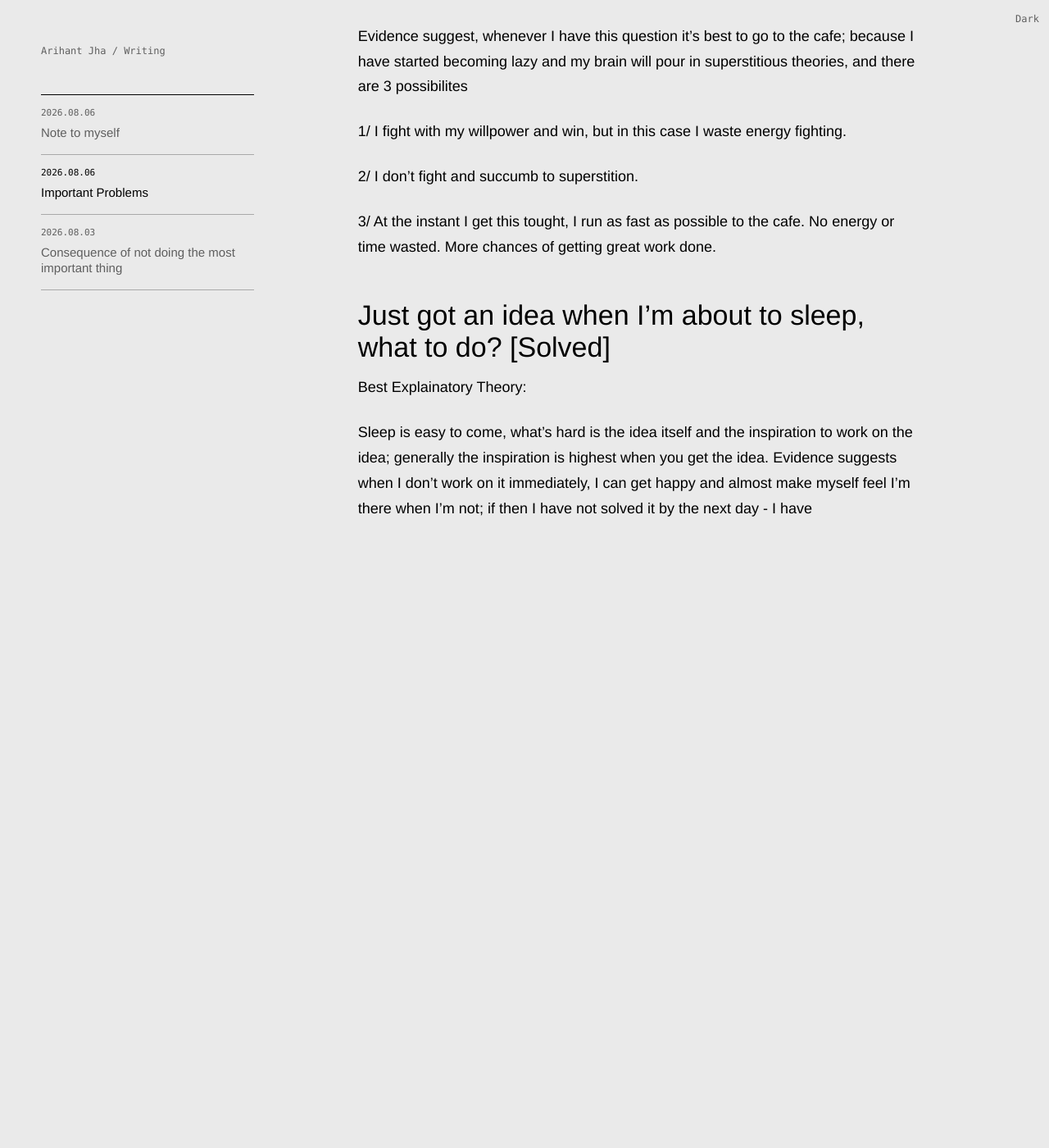
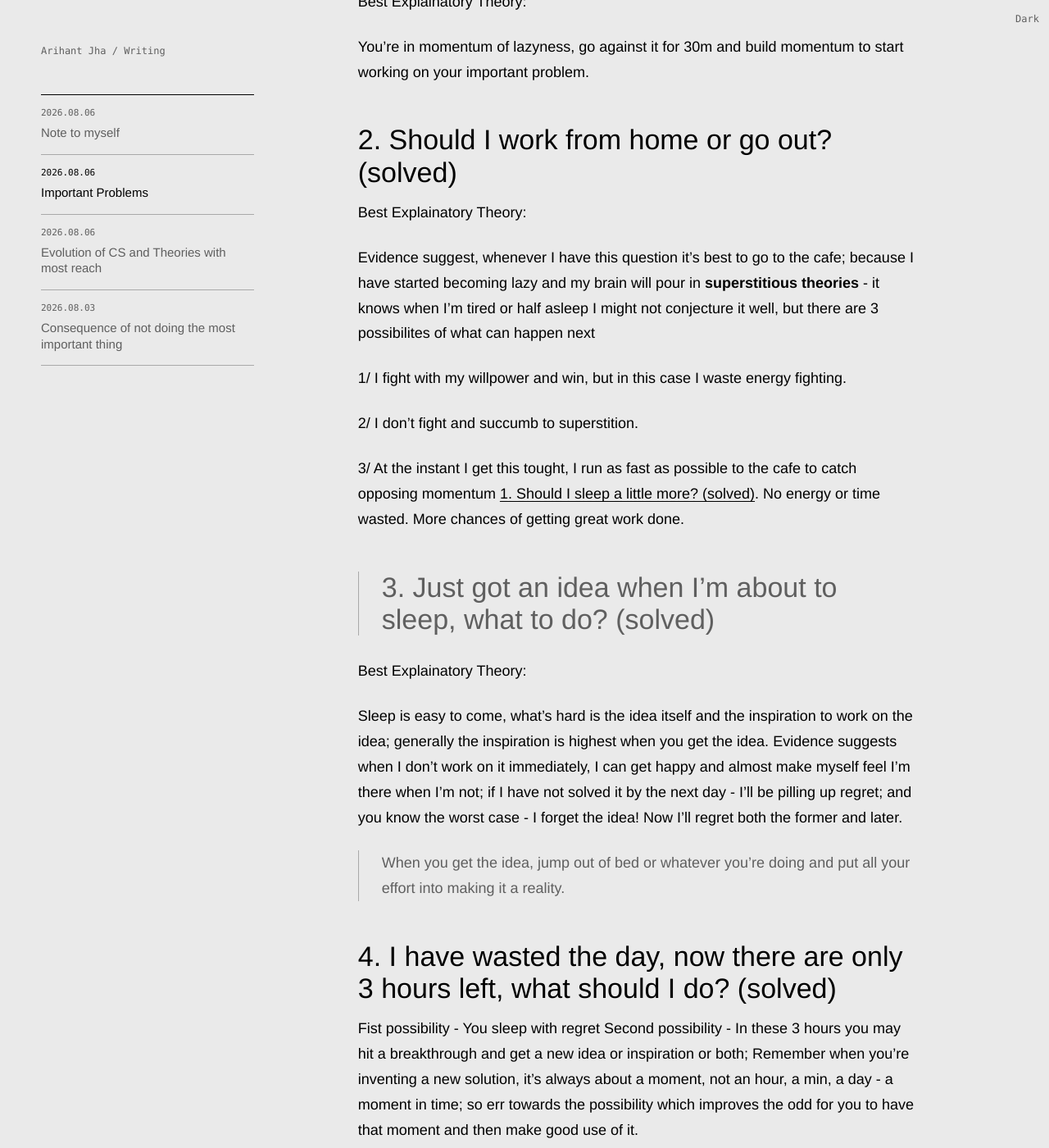
Before and after one commit to arihant-jha/arihant-jha.github.io, a Jekyll site: the page built from _posts/2026-08-06-important-problems.md, in a window 1280 px wide and 1400 px high, scrolled down 1463 px. Shown: the whole window at 82% size. Built offline with Jekyll 4.4.1, drawn with Linux system fonts in a browser that asks for light colours; before the commit the page ends 2243 px from its top, so only the background shows below that; some of the changed text lies outside the part shown.

```diff
--- a/_posts/2026-08-06-important-problems.md
+++ b/_posts/2026-08-06-important-problems.md
@@ -7,6 +7,14 @@ custom-width: 73
 ---
 # Contents
 
+1. [Glossary](#glossary)
+1. [Problems](#problems)
+    1. [1. Should I sleep a little more? (solved)](#1-should-i-sleep-a-little-more-solved)
+    1. [2. Should I work from home or go out? (solved)](#2-should-i-work-from-home-or-go-out-solved)
+    1. [3. Just got an idea when I'm about to sleep, what to do? (solved)](#3-just-got-an-idea-when-im-about-to-sleep-what-to-do-solved)
+    1. [4. I have wasted the day, now there are only 3 hours left, what should I do? (solved)](#4-i-have-wasted-the-day-now-there-are-only-3-hours-left-what-should-i-do-solved)
+    1. [5. I wasted the morning/afternoon](#5-i-wasted-the-morningafternoon)
+
 ---
 # Glossary
 
@@ -15,9 +23,9 @@ custom-width: 73
 ---
 # Problems
 
-Problems are arranged by their impact on my current life
+Problems are arranged in an axiomatic manner by their impact on my current life.
 
-## Wake up problem [Solved]
+## 1. Should I sleep a little more? (solved)
 
 It's hard to wake up, brain sometimes give reasons to not, eyes don't open up, I'm sore from last day's 10k, sleep a little more - it's still early.
 
@@ -28,20 +36,40 @@ Best Explainatory Theory:
 
 You're in momentum of lazyness, go against it for 30m and build momentum to start working on your important problem.
 
-## Should I work from home or go to cafe [Solved]
+## 2. Should I work from home or go out? (solved)
 
 Best Explainatory Theory:
 
-Evidence suggest, whenever I have this question it's best to go to the cafe; because I have started becoming lazy and my brain will pour in superstitious theories, and there are 3 possibilites
+Evidence suggest, whenever I have this question it's best to go to the cafe; because I have started becoming lazy and my brain will pour in **superstitious theories** - it knows when I'm tired or half asleep I might not conjecture it well, but there are 3 possibilites of what can happen next
 
 1/ I fight with my willpower and win, but in this case I waste energy fighting.
 
 2/ I don't fight and succumb to superstition.
 
-3/ At the instant I get this tought, I run as fast as possible to the cafe. No energy or time wasted. More chances of getting great work done.
+3/ At the instant I get this tought, I run as fast as possible to the cafe to catch opposing momentum [1. Should I sleep a little more? (solved)](#1-should-i-sleep-a-little-more-solved). No energy or time wasted. More chances of getting great work done.
 
-## Just got an idea when I'm about to sleep, what to do? [Solved]
+>
+## 3. Just got an idea when I'm about to sleep, what to do? (solved)
 
 Best Explainatory Theory:
 
-Sleep is easy to come, what's hard is the idea itself and the inspiration to work on the idea; generally the inspiration is highest when you get the idea. Evidence suggests when I don't work on it immediately, I can get happy and almost make myself feel I'm there when I'm not; if then I have not solved it by the next day - I have
+Sleep is easy to come, what's hard is the idea itself and the inspiration to work on the idea; generally the inspiration is highest when you get the idea. Evidence suggests when I don't work on it immediately, I can get happy and almost make myself feel I'm there when I'm not; if I have not solved it by the next day - I'll be pilling up regret; and you know the worst case - I forget the idea! Now I'll regret both the former and later.
+
+> When you get the idea, jump out of bed or whatever you're doing and put all your effort into making it a reality.
+
+
+## 4. I have wasted the day, now there are only 3 hours left, what should I do? (solved)
+
+Fist possibility - You sleep with regret
+Second possibility - In these 3 hours you may hit a breakthrough and get a new idea or inspiration or both; Remember when you're inventing a new solution, it's always about a moment, not an hour, a min, a day - a moment in time; so err towards the possibility which improves the odd for you to have that moment and then make good use of it.
+
+
+## 5. I wasted the morning/afternoon
+
+Evidence suggests 2 Possibilites
+
+1/ Start the work, go to cafe, do whatever; similar momentum problem and give possibiltiy a chance [4] Just run! [2]
+
+2/ Drown in the puddle of your creation.
+
+> Run towards starting the work, just start working on the most important problem!
```
Also changed, not shown: _posts/2026-08-06-evolution-of-cs-and-theories-with-most-reach.md (added, +35 -0 lines), scripts/prepare_posts.rb (+62 -3 lines).
